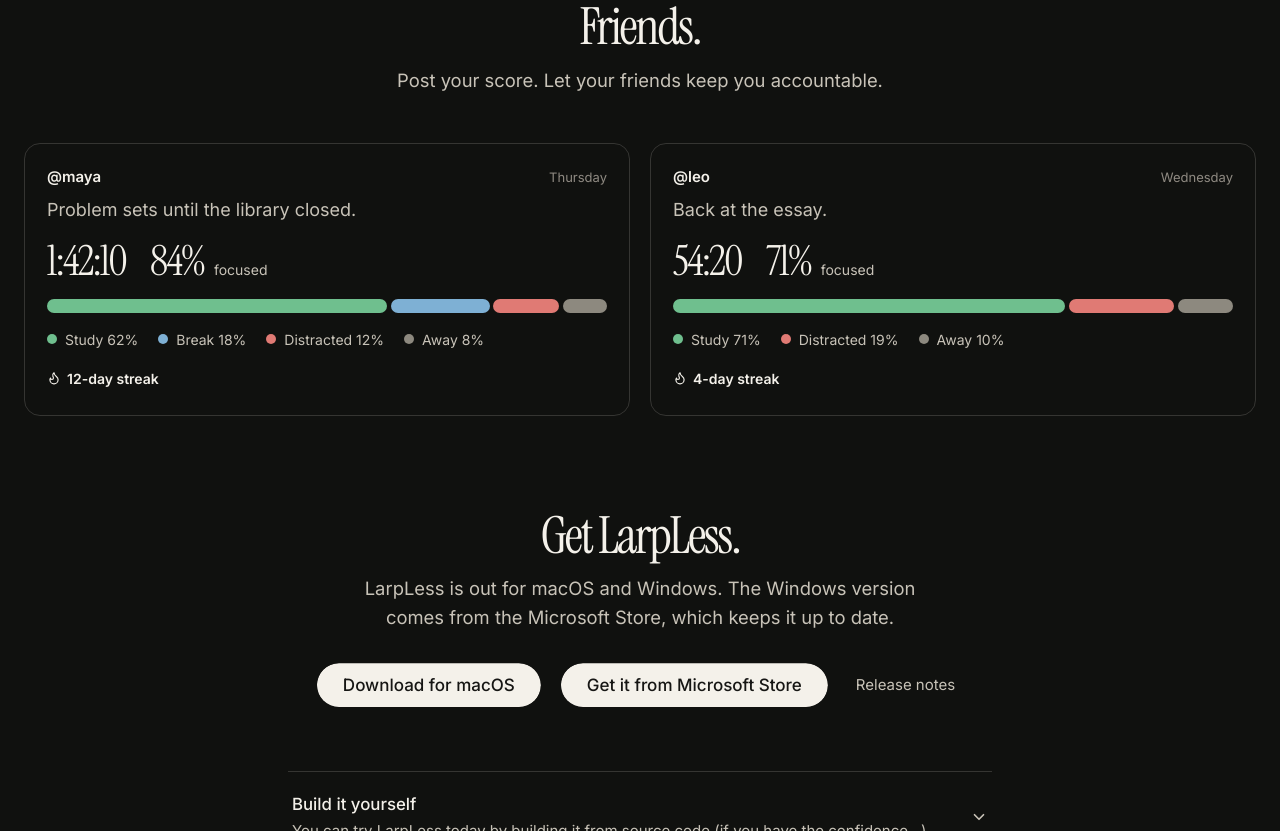
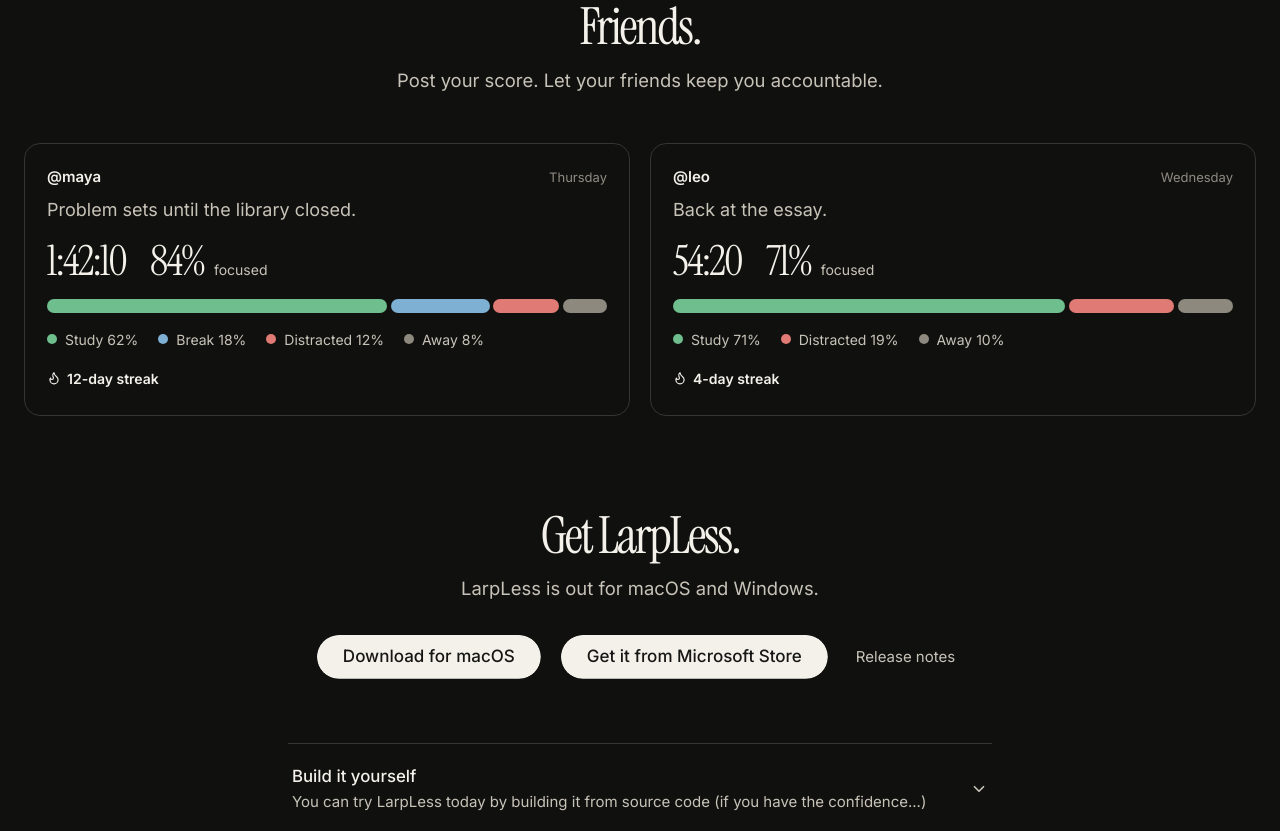
Before and after one commit to AlperErg/larpless-site, a website built with Vite: page index.html in a window 1280 px wide. Shown: the part 2762-3593 px from the top of the page. Built offline with nearby package versions, Linux system fonts and the light colour scheme.

Commit message:
Update download section text for LarpLess
Removed mention of Windows version coming from the Microsoft Store under the Get LarpLess header

```diff
--- a/index.html
+++ b/index.html
@@ -396,7 +396,7 @@
         <section class="band closer" id="download">
           <div class="section-head">
             <h2>Get LarpLess.</h2>
-            <p>LarpLess is out for macOS and Windows. The Windows version comes from the Microsoft Store, which keeps it up to date.</p>
+            <p>LarpLess is out for macOS and Windows.</p>
           </div>
 
           <div class="closer-actions">
```
